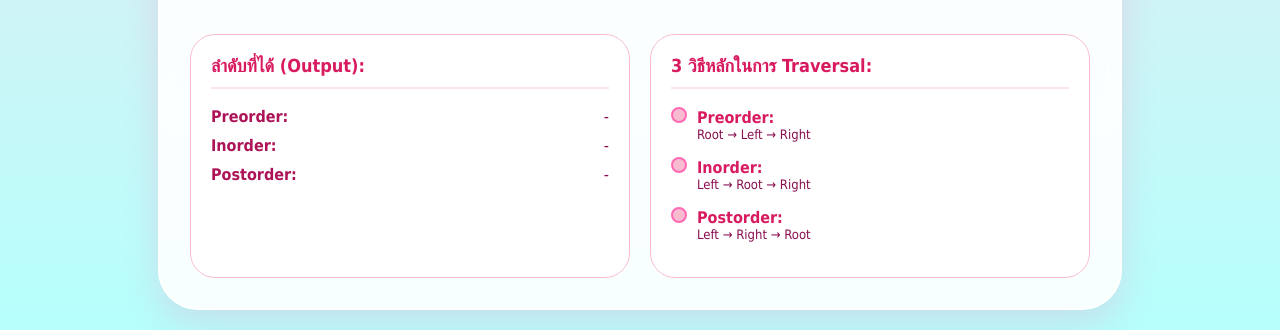
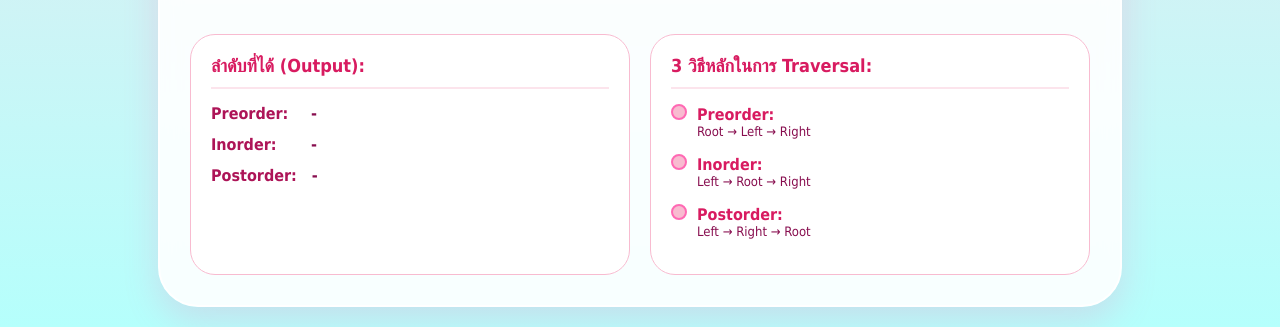
Before and after one commit to 6860506026-Aseeyah/Sakura, a PHP site: page / in a window 1280 px wide. Shown: the part 614-944 px from the top of the page. Run offline with PHP 8.4, Linux system fonts and the light colour scheme; data that the repository does not hold is empty.

Commit message:
index.php

```diff
--- a/index.php
+++ b/index.php
@@ -1,5 +1,5 @@
 <?php
-// 1. เชื่อมต่อฐานข้อมูล (ดึงค่าจาก Environment Settings)
+// 1. เชื่อมต่อฐานข้อมูล
 $host = getenv('DB_HOST');
 $user = getenv('DB_USER');
 $pass = getenv('DB_PASS');
@@ -42,7 +42,7 @@ if ($res) {
     <meta charset="UTF-8">
     <title>Sakura Tree Garden</title>
     <style>
-        body { margin: 0; min-height: 100vh; display: flex; justify-content: center; align-items: center; font-family: 'Tahoma', sans-serif; background: #fce4ec; background: linear-gradient(180deg, #ffdee9 0%, #b5fffc 100%); padding: 20px 0; }
+        body { margin: 0; min-height: 100vh; display: flex; justify-content: center; align-items: center; font-family: 'Tahoma', sans-serif; background: linear-gradient(180deg, #ffdee9 0%, #b5fffc 100%); padding: 20px 0; }
         .container { background: rgba(255, 255, 255, 0.9); backdrop-filter: blur(10px); padding: 30px; border-radius: 40px; box-shadow: 0 15px 35px rgba(255, 105, 180, 0.2); text-align: center; width: 90%; max-width: 900px; border: 2px solid #fff; }
         h1 { color: #d81b60; font-size: 32px; margin-bottom: 25px; display: flex; align-items: center; justify-content: center; gap: 10px; }
         input { padding: 12px; border: 2px solid #ffb6c1; border-radius: 15px; width: 80px; text-align: center; font-size: 16px; outline: none; margin-bottom: 10px; }
@@ -52,9 +52,18 @@ if ($res) {
         canvas { background: white; border-radius: 20px; border: 1px solid #f8bbd0; max-width: 100%; margin: 20px 0; }
         .bottom-panels { display: grid; grid-template-columns: 1fr 1fr; gap: 20px; margin-top: 10px; }
         .panel { background: white; padding: 20px; border-radius: 25px; border: 1px solid #f8bbd0; text-align: left; }
-        .panel h3 { color: #d81b60; margin-top: 0; font-size: 18px; border-bottom: 2px solid #fce4ec; padding-bottom: 10px; }
-        .output-row { margin: 10px 0; display: flex; justify-content: space-between; }
-        .output-label { font-weight: bold; color: #ad1457; }
+        .panel h3 { color: #d81b60; margin-top: 0; font-size: 18px; border-bottom: 2px solid #fce4ec; padding-bottom: 10px; margin-bottom: 15px; }
+
+        /* แก้ไขส่วนที่ตัวเลขอยู่ไกลกัน */
+        .output-row {
+            margin: 12px 0;
+            display: flex;
+            align-items: center;
+            gap: 15px; /* ทำให้หัวข้อกับตัวเลขอยู่ใกล้กัน */
+        }
+        .output-label { font-weight: bold; color: #ad1457; min-width: 85px; }
+        .output-value { color: #880e4f; font-weight: bold; letter-spacing: 1px; }
+
         .traversal-info { margin-bottom: 15px; }
         .dot { height: 12px; width: 12px; background-color: #f8bbd0; border-radius: 50%; display: inline-block; margin-right: 10px; border: 2px solid #ff69b4; }
         .method-title { font-weight: bold; color: #d81b60; }
@@ -79,15 +88,15 @@ if ($res) {
             <h3>ลำดับที่ได้ (Output):</h3>
             <div class="output-row">
                 <span class="output-label">Preorder:</span>
-                <span id="preText" style="color: #880e4f;">-</span>
+                <span id="preText" class="output-value">-</span>
             </div>
             <div class="output-row">
                 <span class="output-label">Inorder:</span>
-                <span id="inText" style="color: #880e4f;">-</span>
+                <span id="inText" class="output-value">-</span>
             </div>
             <div class="output-row">
                 <span class="output-label">Postorder:</span>
-                <span id="postText" style="color: #880e4f;">-</span>
+                <span id="postText" class="output-value">-</span>
             </div>
         </div>
 
```
